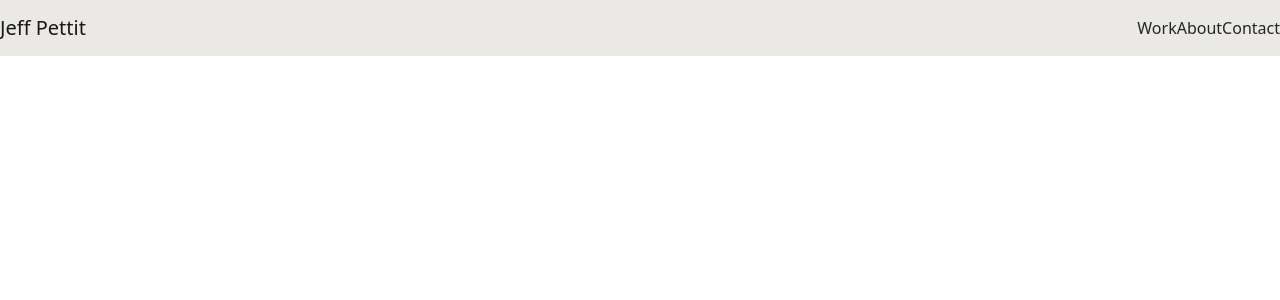
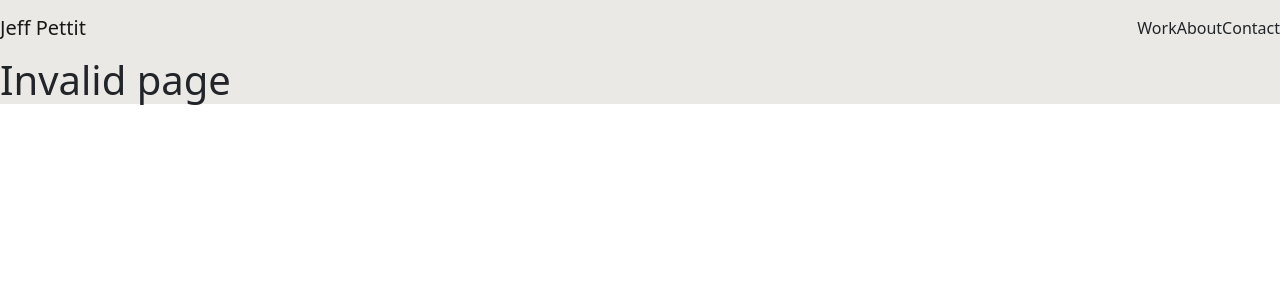
Before and after one commit to jwpettit/Portfolio-Website, a React (Create React App) app: page /work/ in a window 1280 px wide. Shown: the top 300 px of the page. Built offline with nearby package versions, Linux system fonts and the light colour scheme.

Commit message:
Added placeholder text for invalid page

```diff
--- a/src/pages/Invalid.jsx
+++ b/src/pages/Invalid.jsx
@@ -1,3 +1,9 @@
 export default function Invalid() {
-
+    return (
+        <>
+            <div>
+                <h1>Invalid page</h1>
+            </div>
+        </>
+    )
 };
```
